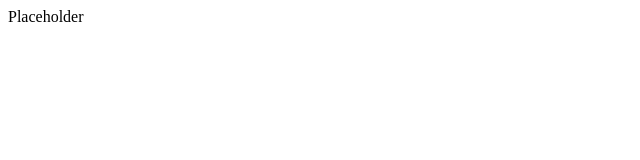
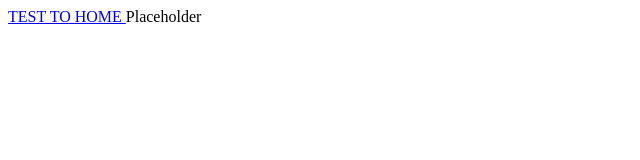
Before and after one commit to WVCS/index-GGgalanos, a plain HTML site: page event/home.html in a window 1280 px wide. Shown: the whole page, without its empty margins (0-640 px from the left). Drawn offline with Linux system fonts and the light colour scheme.

Commit message:
Update home.html

```diff
--- a/event/home.html
+++ b/event/home.html
@@ -1,3 +1,4 @@
 <html>
+  <a href = "../index.html"> TEST TO HOME </a>
   Placeholder
 </html>
```
